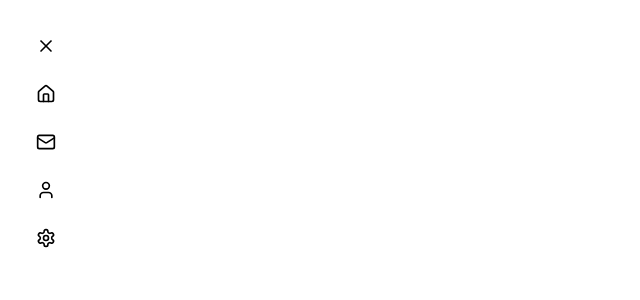
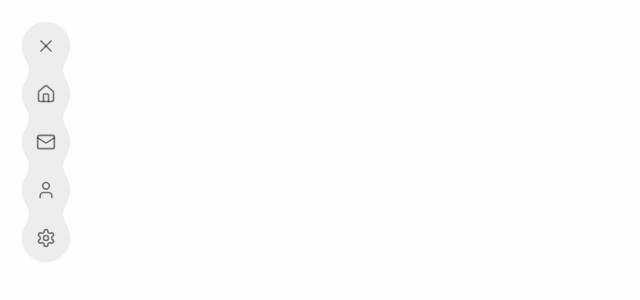
Before and after one commit to samitkapoor/peerlist-ui-challenge, a React (Vite) app: page / in a window 1280 px wide. Both pictures are taken after a click on the button 46 px from the left and 46 px from the top of the page. Shown: the top 300 px of the page, without its empty margins (0-640 px from the left). Built offline with nearby package versions, Linux system fonts and the light colour scheme.

Commit message:
Enhance FluidMenuPage with a new goo filter effect and update FluidMenu styles for better visual consistency

```diff
--- a/src/challenges/FluidMenuPage.tsx
+++ b/src/challenges/FluidMenuPage.tsx
@@ -2,8 +2,23 @@ import FluidMenu from '../components/FluidMenu';
 
 const FluidMenuPage = () => {
   return (
-    <div className="h-screen w-screen bg-white/80 p-5 relative">
+    <div className="h-screen w-screen bg-[#FFFDFF] p-5 relative">
       <FluidMenu />
+      <svg>
+        <filter id="goo">
+          <feGaussianBlur in="SourceGraphic" stdDeviation="8" result="blur" />
+          <feColorMatrix
+            in="blur"
+            mode="matrix"
+            values="1 0 0 0 0
+            0 1 0 0 0
+            0 0 1 0 0
+            0 0 0 20 -10"
+            result="goo"
+          />
+          <feComposite in="SourceGraphic" in2="goo" operator="atop" />
+        </filter>
+      </svg>
     </div>
   );
 };
--- a/src/components/FluidMenu.tsx
+++ b/src/components/FluidMenu.tsx
@@ -38,7 +38,7 @@ const MenuButton = ({
   return (
     <button
       onClick={onClick}
-      className={`h-[52px] w-[52px] !p-4 !rounded-full !outline-none !border-none !bg-white flex items-center justify-center ${className}`}
+      className={`h-[52px] w-[52px] group !p-4 !rounded-full text-black/50 hover:text-black !outline-none !border-none !bg-[#EEECEE] flex items-center justify-center ${className} relative overflow-visible`}
     >
       {option.icon}
     </button>
@@ -49,14 +49,14 @@ const FluidMenu = () => {
   const [isOpen, setIsOpen] = useState<boolean>(false);
 
   return (
-    <div className="text-black flex flex-col gap-0 relative">
+    <div style={{ filter: 'url(#goo)' }} className="flex flex-col gap-0 relative">
       <AnimatePresence>
         {!isOpen && (
           <motion.div
-            initial={{ filter: 'blur(10px)' }}
+            initial={{ filter: 'blur(2px)' }}
             animate={{ filter: 'blur(0px)' }}
-            exit={{ filter: 'blur(10px)' }}
             className="z-10"
+            key="menu"
           >
             <MenuButton
               onClick={() => setIsOpen(!isOpen)}
@@ -69,10 +69,10 @@ const FluidMenu = () => {
         )}
         {isOpen && (
           <motion.div
-            initial={{ filter: 'blur(10px)' }}
+            initial={{ filter: 'blur(2px)' }}
             animate={{ filter: 'blur(0px)' }}
-            exit={{ filter: 'blur(10px)' }}
             className="z-10"
+            key="close"
           >
             <MenuButton
               onClick={() => setIsOpen(!isOpen)}
```
